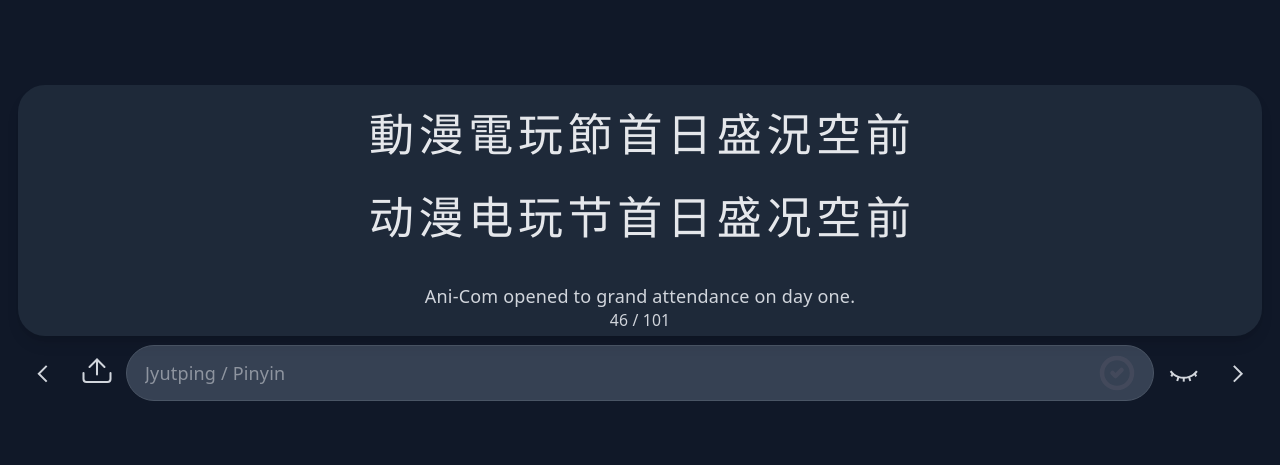
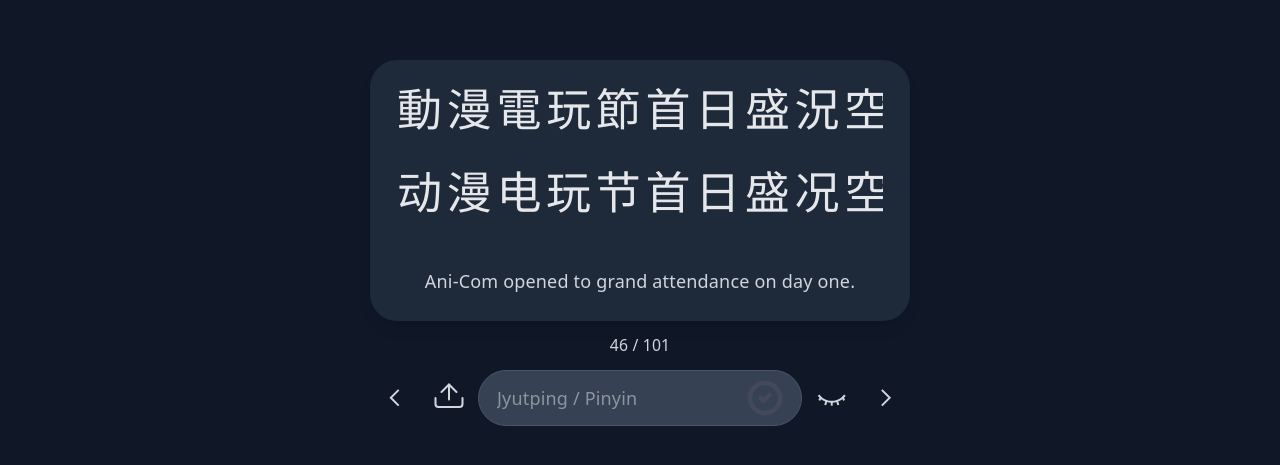
Before and after one commit to timoweave/zi_do_sing, a React (Vite) app: page / in a window 1280 px wide. Shown: the part 157-622 px from the top of the page. Built offline with nearby package versions, Linux system fonts and the light colour scheme.

Commit message:
rearrange layout a bit

```diff
--- a/src/components/FlashCardCN.tsx
+++ b/src/components/FlashCardCN.tsx
@@ -58,8 +58,18 @@ export function useVisualViewport() {
             }
         };
 
+        // const _updateHeight = () => {
+        //     // Get the root element or fallback to document element
+        //     const rootElement =
+        //         document.getElementById('root') || document.documentElement;
+        //     // Set the height explicitly to match the visible virtual viewport height in pixels
+        //     rootElement.style.height = `${vv.height}px`;
+        // };
+
         vv.addEventListener('resize', handler);
         vv.addEventListener('scroll', handler);
+        handler();
+
         return () => {
             vv.removeEventListener('resize', handler);
             vv.removeEventListener('scroll', handler);
@@ -515,7 +525,7 @@ function FlashCardCN() {
 
     if (!currentCard) {
         return (
-            <div className="flex min-h-screen items-center justify-center bg-gray-50 dark:bg-gray-900">
+            <div className="flex min-h-dvh items-center justify-center bg-gray-50 dark:bg-gray-900">
                 <div className="text-gray-600 dark:text-gray-400">
                     Loading...
                 </div>
@@ -579,7 +589,7 @@ function FlashCardCN() {
             <div
                 data-testid="words-flash-card-container"
                 ref={cardRef}
-                className="relative w-full touch-pan-y rounded-3xl bg-white p-6 shadow-lg transition-colors dark:bg-gray-800"
+                className="relative flex w-full max-w-120 touch-pan-y flex-col place-content-around gap-2 rounded-3xl bg-white p-6 shadow-lg transition-colors dark:bg-gray-800"
             >
                 {/* float left edge buttons */}
                 <div
@@ -720,6 +730,7 @@ function FlashCardCN() {
                 <div
                     data-testid="floating-bottom-middle-buttons"
                     className="absolute right-0 bottom-0 left-0 py-0 text-gray-700 dark:text-gray-600"
+                    style={{ display: 'none' }}
                 >
                     <div
                         data-testid="words-progress-status-label"
@@ -879,8 +890,16 @@ function FlashCardCN() {
                 </div>
             </div>
 
+            {/* page */}
+            <div
+                data-testid="words-progress-status-label"
+                className="flex justify-center self-center py-1 text-center text-sm font-medium text-gray-600 dark:border-gray-700 dark:text-gray-300"
+            >
+                {currentIndex + 1} / {totalCards}
+            </div>
+
             {/* Input row */}
-            <div className="flex w-full flex-wrap items-center justify-center gap-1">
+            <div className="flex w-full max-w-120 flex-wrap items-center justify-center gap-1">
                 {/* left chevron */}
                 <button
                     data-testid="previous-words-card-button"
--- a/src/index.css
+++ b/src/index.css
@@ -3,9 +3,9 @@
 /* Add this line to enable class-based dark mode */
 @custom-variant dark (&:where(.dark, .dark *));
 
-@supports not (height: 100dvh) {
-  .min-h-dvh { min-height: 100vh; }
-}
+/* @supports not (height: 100dvh) {
+  .min-h-dvh { min-height: 100dvh; }
+} */
 
 :root {
   --text: #6b6375;
@@ -69,6 +69,12 @@ body {
   margin: 0;
 }
 
+/* html, body {
+  height: 100%;
+  overflow: hidden;
+  margin: 0
+} */
+
 p {
   margin: 0;
 }
```
